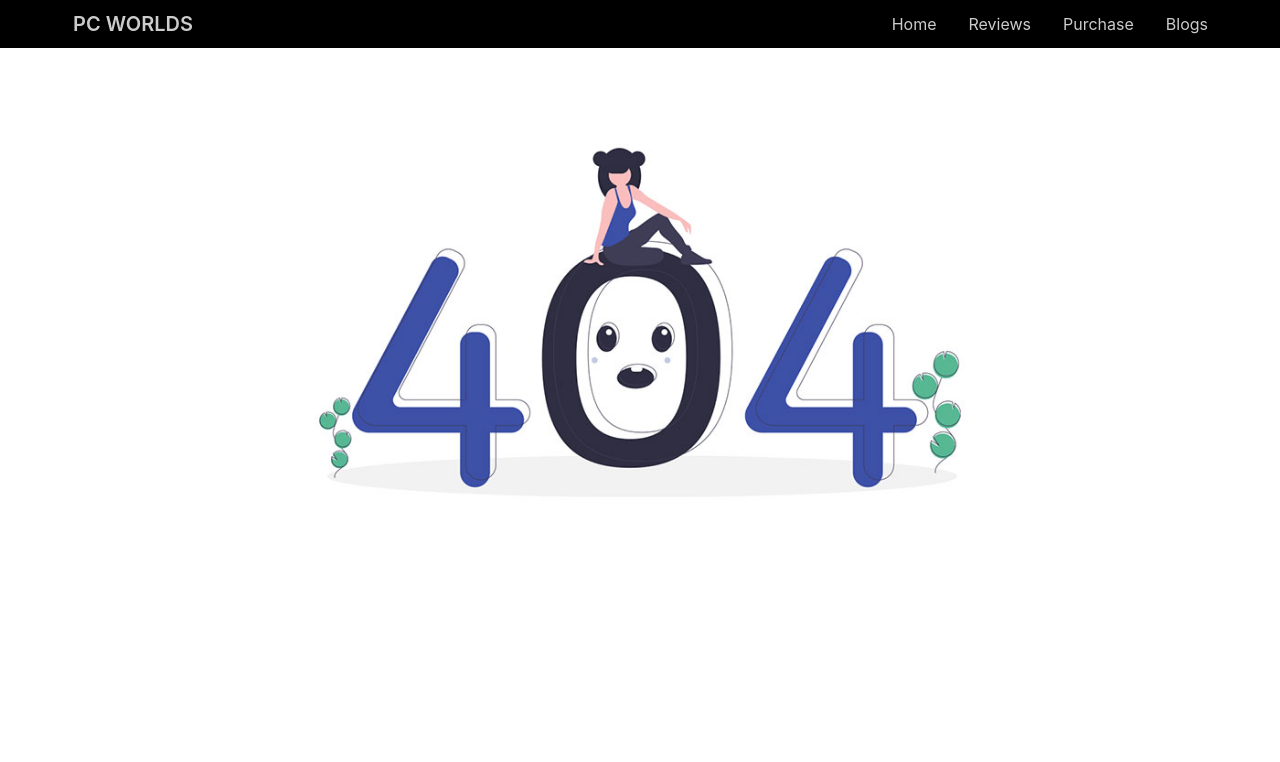
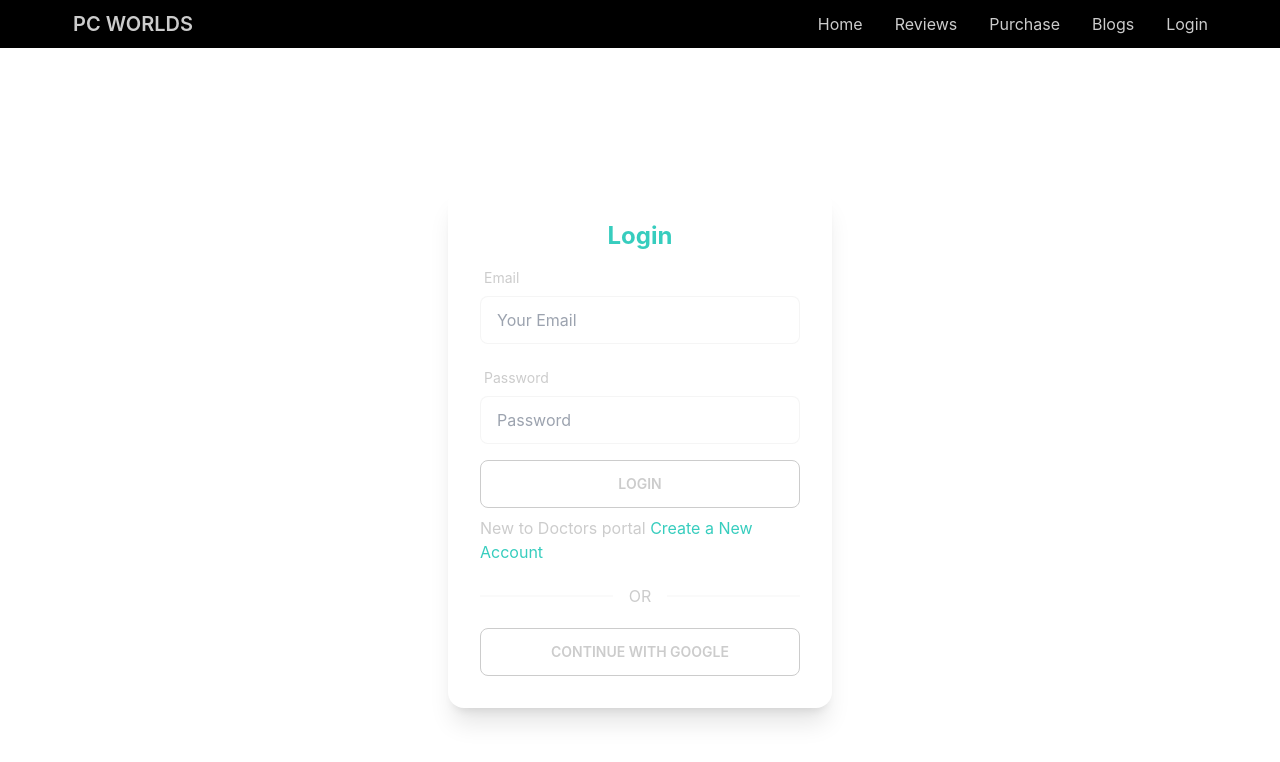
Before and after one commit to Mueid97/pc-worlds-client-website, a React (Create React App) app: page /login in a window 1280 px wide. Shown: the top 762 px of the page. Built offline with nearby package versions, Linux system fonts and the light colour scheme.

Commit message:
login from done

```diff
--- a/package.json
+++ b/package.json
@@ -7,9 +7,11 @@
     "@testing-library/react": "^13.2.0",
     "@testing-library/user-event": "^13.5.0",
     "daisyui": "^2.15.0",
+    "firebase": "^9.8.1",
     "react": "^18.1.0",
     "react-dom": "^18.1.0",
     "react-firebase-hooks": "^5.0.3",
+    "react-hook-form": "^7.31.2",
     "react-icons": "^4.3.1",
     "react-router-dom": "^6.3.0",
     "react-scripts": "5.0.1",
--- a/src/App.js
+++ b/src/App.js
@@ -6,6 +6,8 @@ import Purchase from './pages/Purchase/Purchase';
 import NotFound from './pages/NotFound/NotFound';
 import Blogs from './pages/Blogs/Blogs';
 import NavBar from './pages/Share/NavBar';
+import RequireAuth from './RequireAuth/RequireAuth';
+import Login from './Login/Login';
 
 function App() {
   return (
@@ -14,8 +16,13 @@ function App() {
       <Routes>
         <Route path='/' element={<Home></Home>} ></Route>
         <Route path='reviews' element={<Reviews></Reviews>} ></Route>
-        <Route path='purchase' element={<Purchase></Purchase>} ></Route>
+        <Route path='purchase' element={
+        <RequireAuth>
+          <Purchase></Purchase>
+          </RequireAuth>} >
+          </Route>
         <Route path='blogs' element={<Blogs></Blogs>} ></Route>
+        <Route path='login' element={<Login></Login>} ></Route>
         <Route path='*' element={<NotFound></NotFound>} ></Route>
       </Routes>
     </div>
--- /dev/null
+++ b/src/Login/Login.js
@@ -0,0 +1,109 @@
+import React, { useEffect } from 'react';
+import { useSignInWithEmailAndPassword, useSignInWithGoogle } from 'react-firebase-hooks/auth';
+import { useForm } from 'react-hook-form';
+import { Link, useLocation, useNavigate } from 'react-router-dom';
+import auth from '../firebase.init';
+
+const Login = () => {
+    const [signInWithGoogle, gUser, gLoading, gError] = useSignInWithGoogle(auth);
+    const { register, formState: { errors }, handleSubmit } = useForm();
+
+    const [
+        signInWithEmailAndPassword,
+        user,
+        loading,
+        error,
+    ] = useSignInWithEmailAndPassword(auth);
+
+    //const [token] = useToken(user || gUser);
+
+    let signInError;
+    const navigate = useNavigate();
+    const location = useLocation()
+    let from = location.state?.from?.pathname || "/";
+
+    useEffect(()=>{
+        if (user||gUser) {
+            navigate(from, { replace: true });
+        }
+    },[user, gUser, from, navigate])
+
+    if (loading || gLoading) {
+        return 'loading'
+    }
+
+    if (error || gError) {
+        signInError = <p className='text-red-500'>{error?.message || gError?.message}</p>
+    }
+
+
+
+    const onSubmit = data => {
+
+        signInWithEmailAndPassword(data.email, data.password)
+    };
+    return (
+        <div className='flex justify-center items-center h-screen'>
+        <div className="card w-96 bg-base-100 shadow-xl">
+            <div className="card-body">
+                <h2 className=" text-center text-2xl text-secondary font-bold">Login</h2>
+                <form onSubmit={handleSubmit(onSubmit)}>
+
+                    <div className="form-control w-full max-w-xs">
+                        <label className="label">
+                            <span className="label-text">Email</span>
+
+                        </label>
+                        <input type="email" placeholder="Your Email" className="input input-bordered w-full max-w-xs"
+                            {...register("email", {
+                                required: {
+                                    value: true,
+                                    message: 'Email is required',
+                                },
+                                pattern: {
+                                    value: /[A-Za-z]{3}/,
+                                    message: 'provide a valid email'
+                                }
+                            })} />
+                        <label className="label">
+                            {errors.email?.type === 'required' && <span className="label-text-alt text-red-500">{errors.email.message}</span>}
+                            {errors.email?.type === 'pattern' && <span className="label-text-alt text-red-500">{errors.email.message}</span>}
+                        </label>
+                    </div>
+
+                    {/* password */}
+
+                    <div className="form-control w-full max-w-xs">
+                        <label className="label">
+                            <span className="label-text">Password</span>
+
+                        </label>
+                        <input type="password" placeholder="Password" className="input input-bordered w-full max-w-xs"
+                            {...register("password", {
+                                required: {
+                                    value: true,
+                                    message: 'Password is required',
+                                },
+                                minLength: {
+                                    value: 6,
+                                    message: 'Must be 6 characters or longer'
+                                }
+                            })} />
+                        <label className="label">
+                            {errors.password?.type === 'required' && <span className="label-text-alt text-red-500">{errors.password.message}</span>}
+                            {errors.password?.type === 'minLength' && <span className="label-text-alt text-red-500">{errors.password.message}</span>}
+                        </label>
+                    </div>
+                    {signInError}
+                    <input className='btn  w-full max-w-xs' type="submit" value='Login' />
+                </form>
+                <p>New to Doctors portal <Link to='/register' className='text-secondary' >Create a New Account</Link></p>
+                <div className="divider">OR</div>
+                <button onClick={() => signInWithGoogle()} className="btn btn-outline">Continue With Google</button>
+            </div>
+        </div>
+    </div>
+    );
+};
+
+export default Login;
--- /dev/null
+++ b/src/Login/SignUp.js
@@ -0,0 +1,11 @@
+import React from 'react';
+
+const SignUp = () => {
+    return (
+        <div>
+
+        </div>
+    );
+};
+
+export default SignUp;
--- /dev/null
+++ b/src/RequireAuth/RequireAuth.js
@@ -0,0 +1,17 @@
+import React from 'react';
+import auth from '../firebase.init';
+import {useAuthState} from 'react-firebase-hooks/auth'
+import { Navigate, useLocation } from 'react-router-dom';
+const RequireAuth = ({children}) => {
+    const [user, loading] = useAuthState(auth);
+    const location = useLocation();
+    if(loading){
+        return 'loading'
+    }
+    if(!user){
+        return <Navigate to="/login" state={{ from: location }} replace />;
+    }
+    return
+};
+
+export default RequireAuth;
--- /dev/null
+++ b/src/firebase.init.js
@@ -0,0 +1,22 @@
+// Import the functions you need from the SDKs you need
+import { initializeApp } from "firebase/app";
+import {getAuth} from 'firebase/auth';
+// TODO: Add SDKs for Firebase products that you want to use
+// https://firebase.google.com/docs/web/setup#available-libraries
+
+// Your web app's Firebase configuration
+const firebaseConfig = {
+  apiKey: "AIzaSyC6wlGUTFHTOADLhSoTRoHksHVhV4_zVYE",
+  authDomain: "pc-worlds.firebaseapp.com",
+  projectId: "pc-worlds",
+  storageBucket: "pc-worlds.appspot.com",
+  messagingSenderId: "345835167187",
+  appId: "1:345835167187:web:42016d0a2c0fa4d87e6326"
+};
+
+// Initialize Firebase
+const app = initializeApp(firebaseConfig);
+
+const auth = getAuth(app);
+
+export default auth;
--- a/src/pages/Home/Home.js
+++ b/src/pages/Home/Home.js
@@ -14,7 +14,6 @@ const Home = () => {
             <NewArrival></NewArrival>
             <Vision></Vision>
             <BusinessSummery></BusinessSummery>
-
             <Footer></Footer>
         </div>
     );
--- a/src/pages/Home/NewArrival.js
+++ b/src/pages/Home/NewArrival.js
@@ -8,7 +8,7 @@ const NewArrival = () => {
                     <img src={newArrival}class="max-w-sm rounded-lg shadow-2xl" alt='' />
                     <div>
                         <h1 class="text-5xl font-bold text-accent mt">New Arrival</h1>
-                        <p class="py-6">This Core i9-11900K Processor comes with Intel Iris Xe Graphics 32 graphics. This new 11th gen Rocket Lake microarchitecture is manufactured with the 14nm process that comes with eight cores and 16 threads. As this chip is updated to the latest BIOS revision, it nicely fits into any Intel 400 and 500 series motherboards. Focusing on this, all the major motherboard manufacturers have already started BIOS updates for their 400 and 500 series lineup. These Processors also support 64-bit computing on Intel architecture require an Intel x86-64 (64 bit) architecture-enabled BIOS.</p>
+                        <p class="py-6 font-serif">This Core i9-11900K Processor comes with Intel Iris Xe Graphics 32 graphics. This new 11th gen Rocket Lake microarchitecture is manufactured with the 14nm process that comes with eight cores and 16 threads. As this chip is updated to the latest BIOS revision, it nicely fits into any Intel 400 and 500 series motherboards. Focusing on this, all the major motherboard manufacturers have already started BIOS updates for their 400 and 500 series lineup. These Processors also support 64-bit computing on Intel architecture require an Intel x86-64 (64 bit) architecture-enabled BIOS.</p>
                         <button class="btn btn-primary bg-gradient-to-r from-primary to-secondary">Read More</button>
                     </div>
                 </div>
--- a/src/pages/Home/Part.js
+++ b/src/pages/Home/Part.js
@@ -1,21 +1,26 @@
 import React from 'react';
+import { useNavigate } from 'react-router-dom';
 
 const Part = ({product}) => {
     const { image, name, price, description, minimumQuantity, availableQuantity} = product;
+    const navigate = useNavigate();
+    const handleBye = ()=>{
+        navigate('/purchase')
+    }
     return (
         <div>
             <div className="card w-96 bg-base-100 shadow-xl">
                 <figure className="px-10 pt-10">
                     <img src={image} alt="Shoes" className="rounded-xl h-52" />
                 </figure>
-                <div className="card-body items-center text-black text-center">
+                <div className="card-body items-center text-black text-center font-serif">
                     <h2 className="card-title">{name}</h2>
                     <p>Price: {price}</p>
                     <p>Min-Quantity: {minimumQuantity}</p>
                     <p>Available-Quantity: {availableQuantity}</p>
                     <p>{description}</p>
                     <div className="card-actions">
-                        <button className="btn btn-primary bg-gradient-to-r from-primary to-secondary">Buy Now</button>
+                        <button onClick={handleBye} className="btn btn-primary bg-gradient-to-r from-primary to-secondary">Buy Now</button>
                     </div>
                 </div>
             </div>
--- a/src/pages/Home/Vision.js
+++ b/src/pages/Home/Vision.js
@@ -7,8 +7,8 @@ const Vision = () => {
                 <div className="hero-overlay bg-opacity-60"></div>
                 <div className="hero-content text-center text-neutral-content">
                     <div className="max-w-md">
-                        <h1 className="mb-5 text-5xl font-bold text-accent font-serif uppercase">Vision</h1>
-                        <p className="mb-5">Computer vision is a field of artificial intelligence (AI) that enables computers and systems to derive meaningful information from digital images, videos and other visual inputs — and take actions or make recommendations based on that information.</p>
+                        <h1 className="mb-5 text-5xl font-bold text-black font-serif uppercase">Vision</h1>
+                        <p className="mb-5 font-serif text-black">Computer vision is a field of artificial intelligence (AI) that enables computers and systems to derive meaningful information from digital images, videos and other visual inputs — and take actions or make recommendations based on that information.</p>
                         <button className="btn btn-primary bg-gradient-to-r from-primary to-secondary ">Read More</button>
                     </div>
                 </div>
--- a/src/pages/Share/NavBar.js
+++ b/src/pages/Share/NavBar.js
@@ -7,6 +7,7 @@ const NavBar = () => {
         <li><Link to='reviews'>Reviews</Link></li>
         <li><Link to='purchase'>Purchase</Link></li>
         <li><Link to='blogs'>Blogs</Link></li>
+        <li><Link to='login'>Login</Link></li>
     </>
     return (
         <div>
--- a/tailwind.config.js
+++ b/tailwind.config.js
@@ -14,7 +14,7 @@ module.exports = {
 
         },
       },
-
+      "light",
     ],
   },
   plugins: [require("daisyui")],
```
Also changed, not shown: 1 other file (tests, documents, lock files or other folders).
